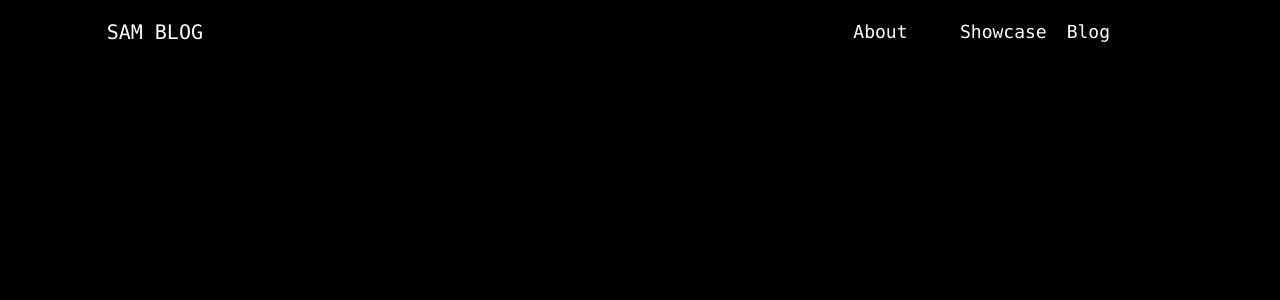
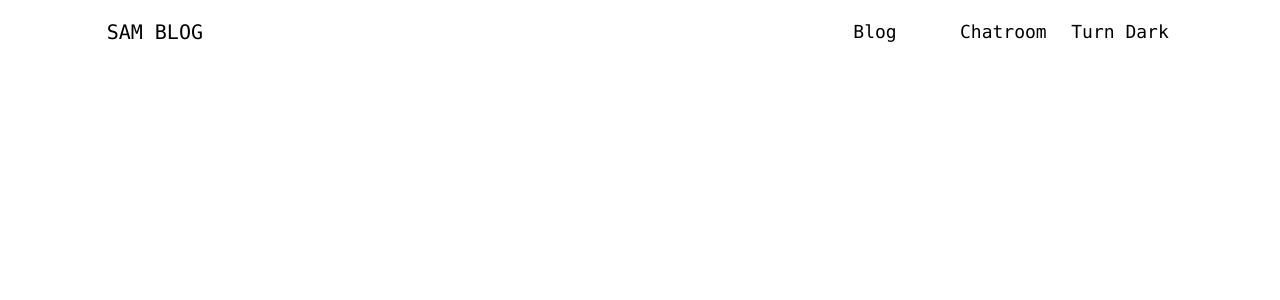
Before and after one commit to nichtsam/sam-blog, a Next.js app: page / in a window 1280 px wide. Shown: the top 300 px of the page. Built offline with nearby package versions, Linux system fonts and the light colour scheme.

Commit message:
feat: set up darkmode

```diff
--- a/package.json
+++ b/package.json
@@ -11,6 +11,7 @@
   "dependencies": {
     "next": "12.0.10",
     "next-plugin-svgr": "^1.1.1",
+    "next-themes": "^0.0.15",
     "react": "17.0.2",
     "react-dom": "17.0.2"
   },
--- a/src/components/layouts/Header.tsx
+++ b/src/components/layouts/Header.tsx
@@ -1,12 +1,17 @@
+import dynamic from 'next/dynamic'
 import React from 'react'
+
+const ThemeChanger = dynamic(
+  async () => await (await import('@/components/layouts/ThemeChanger')).ThemeChanger,
+  { ssr: false })
 
 export const Header : React.FC = () => {
   return (
-    <nav className='w-screen h-16 grid grid-cols-12 items-center text-white text-lg'>
-        <p className='col-start-2 text-xl'>SAM BLOG</p>
-        <p className='col-start-9'>About</p>
-        <p>Showcase</p>
-        <p>Blog</p>
+    <nav className='w-screen h-16 grid grid-cols-12 items-center dark:text-white text-black text-lg'>
+      <p className='col-start-2 text-xl'>SAM BLOG</p>
+      <p className='col-start-9'>Blog</p>
+      <p>Chatroom</p>
+      <ThemeChanger />
     </nav>
   )
 }
--- a/src/components/layouts/Layout.tsx
+++ b/src/components/layouts/Layout.tsx
@@ -3,9 +3,9 @@ import { Header } from './Header'
 
 export const Layout : React.FC = ({ children }) => {
   return (
-    <div className='bg-black min-h-screen'>
-        <Header/>
-        {children}
+    <div className='bg-white dark:bg-black min-h-screen'>
+      <Header />
+      {children}
     </div>
   )
 }
--- /dev/null
+++ b/src/components/layouts/ThemeChanger.tsx
@@ -0,0 +1,13 @@
+import { useTheme } from 'next-themes'
+
+export const ThemeChanger = () => {
+  const { theme, setTheme } = useTheme()
+
+  return (
+    <button
+      className='cursor-pointer'
+      onClick={() => setTheme(theme === 'dark' ? 'light' : 'dark')}>
+      {theme === 'dark' ? 'Turn Light' : 'Turn Dark'}
+    </button>
+  )
+}
--- a/src/pages/_app.tsx
+++ b/src/pages/_app.tsx
@@ -1,12 +1,15 @@
 import '../styles/globals.css'
 import type { AppProps } from 'next/app'
 import { Layout } from '../components/layouts/Layout'
+import { ThemeProvider } from 'next-themes'
 
 function App ({ Component, pageProps }: AppProps) {
   return (
-    <Layout>
-      <Component {...pageProps} />
-    </Layout>
+    <ThemeProvider attribute='class'>
+      <Layout>
+        <Component {...pageProps} />
+      </Layout>
+    </ThemeProvider>
   )
 }
 
--- a/tailwind.config.js
+++ b/tailwind.config.js
@@ -1,4 +1,5 @@
 module.exports = {
+  darkMode: 'class',
   content: [
     'src/pages/**/*.{js,ts,jsx,tsx}',
     'src/components/**/*.{js,ts,jsx,tsx}'
```
Also changed, not shown: 1 other file (tests, documents, lock files or other folders).
